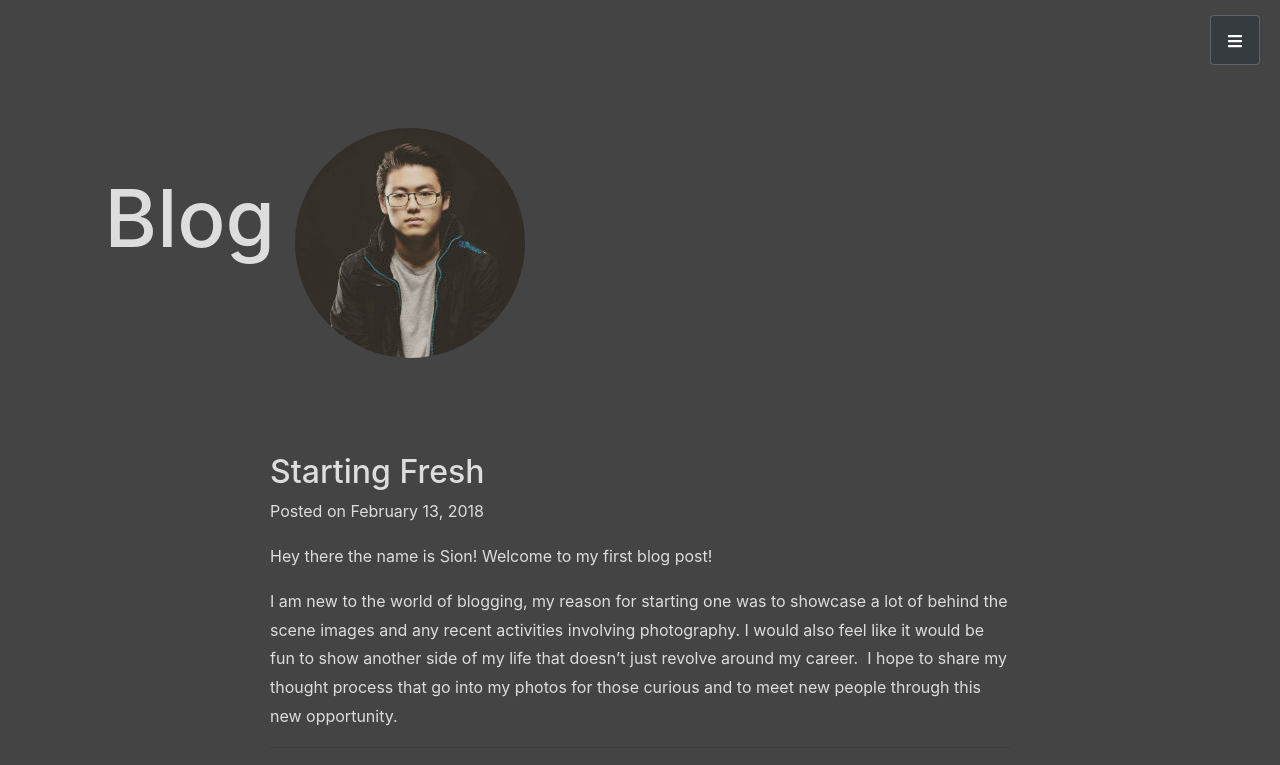
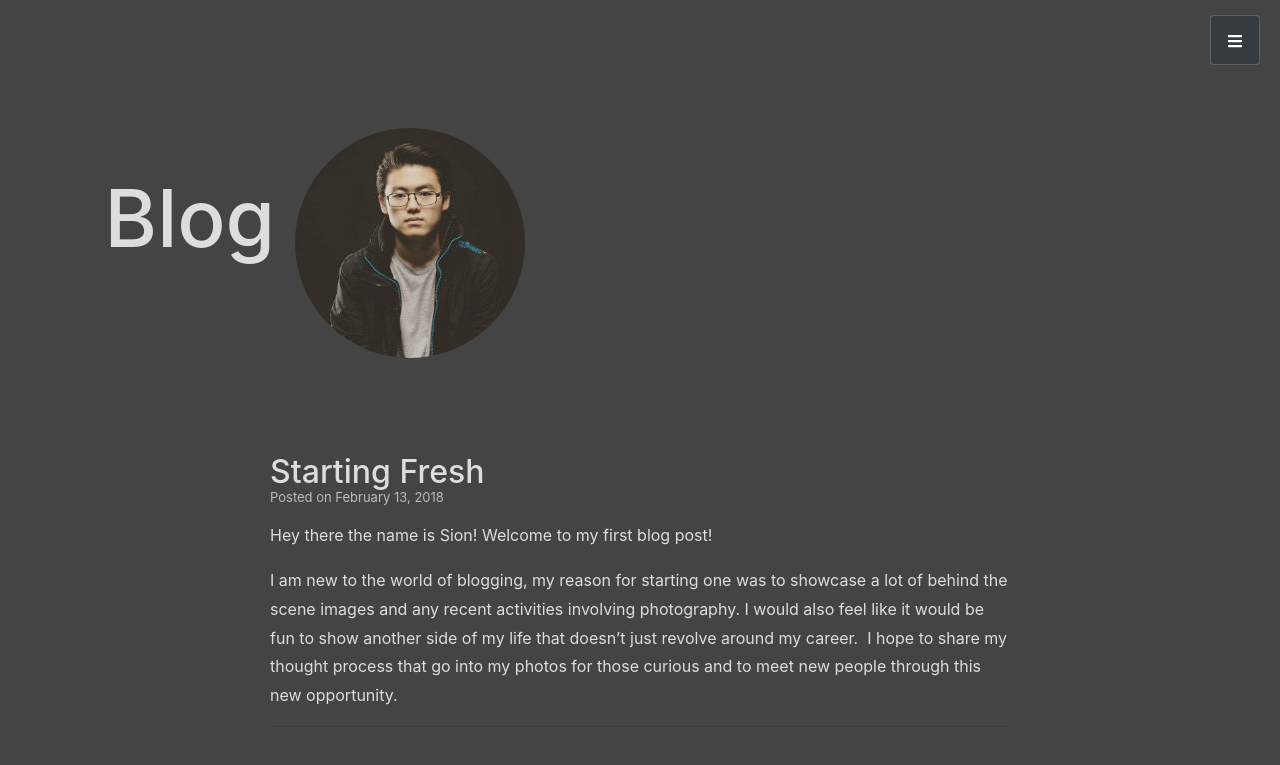
Before and after one commit to linhub15/Siontivity, a Jekyll site: the page built from docs/blog.html, in a window 1280 px wide. Shown: the top 765 px of the page. Built offline with Jekyll 4.4.1, drawn with Linux system fonts in a browser that asks for light colours; nearby versions of some CDN libraries.

Commit message:
Blog Post style changed

```diff
--- a/docs/css/main.scss
+++ b/docs/css/main.scss
@@ -4,7 +4,8 @@
 $link-color: #ccccdd;
 $hover-color: #efefff;
 $site-bg-color: #444444;
-$site-text-color: #DDDDDD;
+$text-color: #DDDDDD;
+$text-secondary-color: #BBBBBB;
 $scroll-down-color: rgba(255, 255, 255, 0.9);
 $section-overlay-color: rgba(0,0,0,0.6);
 
@@ -28,7 +29,7 @@ html, body {
   height: 100%;
 }
 body {
-  color: $site-text-color;
+  color: $text-color;
   background-color: $site-bg-color;
   overflow-y: hidden;
 }
@@ -318,6 +319,15 @@ footer.hide {
   margin-right: 10%;
   width: 84%;
 }
+.post h2 {
+  margin-bottom: 0;
+}
+
+.post-date {
+  font-size: 13px;
+  color: $text-secondary-color;
+  line-height: 1rem;
+}
 
 @media (min-width: 768px) {
   .post {
```
